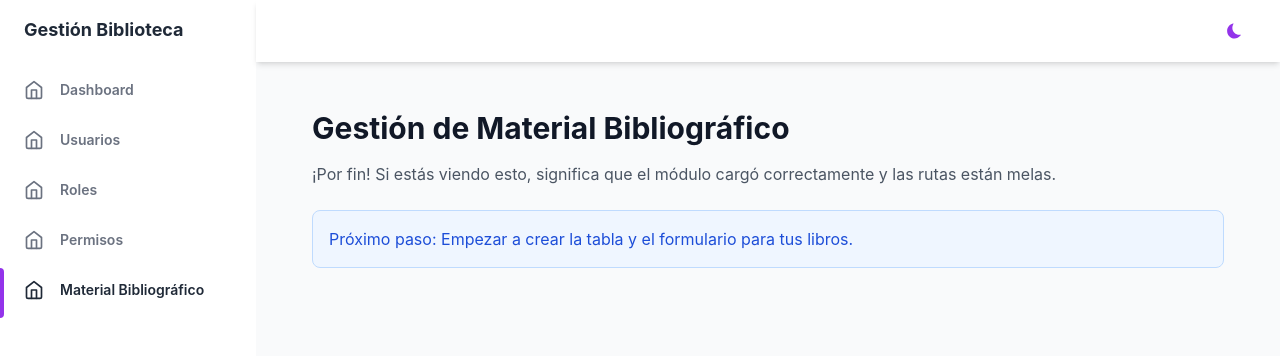
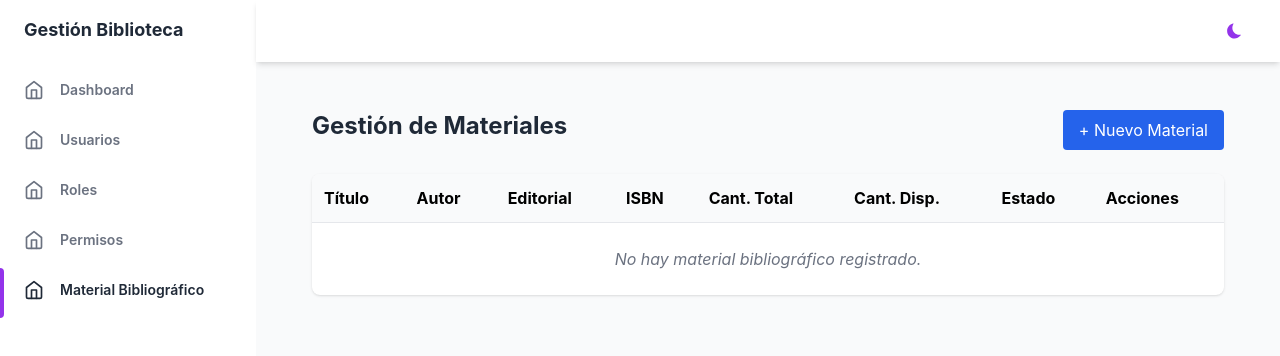
Before and after one commit to Salome2731/FrontGestionBiblioteca, a React (Vite) app: page /app/materiales in a window 1280 px wide. Shown: the top 356 px of the page. Built offline with nearby package versions, Linux system fonts and the light colour scheme.

Commit message:
feat: modulo de materiales completo con CRUD, persistencia y validaciones

```diff
--- a/src/pages/Dashboard/Materiales.jsx
+++ b/src/pages/Dashboard/Materiales.jsx
@@ -1,20 +1,96 @@
-import React from 'react';
-import { useThemeStyles } from "../../context/useThemeStyles.js";
+import React, { useState, useEffect } from 'react';
+import MaterialForm from './materiales/MaterialForm';
 
 const Materiales = () => {
-    const styles = useThemeStyles();
+    const [isModalOpen, setIsModalOpen] = useState(false);
+    const [materiales, setMateriales] = useState(() => {
+        const saved = localStorage.getItem("misMateriales");
+        return saved ? JSON.parse(saved) : [];
+    });
+    const [materialEditando, setMaterialEditando] = useState(null);
+
+    useEffect(() => {
+        localStorage.setItem("misMateriales", JSON.stringify(materiales));
+    }, [materiales]);
+
+    const handleSave = (material) => {
+        if (materialEditando !== null) {
+            const nuevaLista = [...materiales];
+            nuevaLista[materialEditando.index] = material;
+            setMateriales(nuevaLista);
+        } else {
+            setMateriales([...materiales, material]);
+        }
+        setMaterialEditando(null);
+        setIsModalOpen(false);
+    };
+
+    const prepararEdicion = (index) => {
+        setMaterialEditando({ ...materiales[index], index });
+        setIsModalOpen(true);
+    };
+
+    const eliminarMaterial = (index) => {
+        setMateriales(materiales.filter((_, i) => i !== index));
+    };
 
     return (
-        <div className="w-full p-6">
-            <h1 className={`text-2xl sm:text-3xl font-bold ${styles?.textPrimary || 'text-gray-800'}`}>
-                Gestión de Material Bibliográfico
-            </h1>
-            <p className="mt-4 text-gray-600 dark:text-gray-400">
-                ¡Por fin! Si estás viendo esto, significa que el módulo cargó correctamente y las rutas están melas.
-            </p>
-            <div className="mt-6 p-4 bg-blue-50 border border-blue-200 rounded-lg text-blue-700">
-                Próximo paso: Empezar a crear la tabla y el formulario para tus libros.
+        <div className="p-6">
+            <div className="flex justify-between mb-6">
+                <h1 className="text-2xl font-bold text-gray-800">Gestión de Materiales</h1>
+                <button onClick={() => setIsModalOpen(true)} className="bg-blue-600 text-white px-4 py-2 rounded hover:bg-blue-700">
+                    + Nuevo Material
+                </button>
             </div>
+
+            <div className="overflow-x-auto bg-white rounded-lg shadow">
+                <table className="w-full text-left">
+                    <thead>
+                        <tr className="border-b bg-gray-50">
+                            <th className="p-3">Título</th>
+                            <th className="p-3">Autor</th>
+                            <th className="p-3">Editorial</th> {/* NUEVA COLUMNA */}
+                            <th className="p-3">ISBN</th>
+                            <th className="p-3">Cant. Total</th>
+                            <th className="p-3">Cant. Disp.</th>
+                            <th className="p-3">Estado</th>
+                            <th className="p-3">Acciones</th>
+                        </tr>
+                    </thead>
+                    <tbody>
+                        {materiales.length === 0 ? (
+                            <tr>
+                                <td colSpan="8" className="p-6 text-center text-gray-500 italic">
+                                    No hay material bibliográfico registrado.
+                                </td>
+                            </tr>
+                        ) : (
+                            materiales.map((m, index) => (
+                                <tr key={index} className="border-b hover:bg-gray-50">
+                                    <td className="p-3">{m.titulo}</td>
+                                    <td className="p-3">{m.autor}</td>
+                                    <td className="p-3">{m.editorial}</td> {/* DATO AGREGADO */}
+                                    <td className="p-3">{m.isbn}</td>
+                                    <td className="p-3">{m.cantTotal}</td>
+                                    <td className="p-3">{m.cantDisp}</td>
+                                    <td className="p-3">{m.estado}</td>
+                                    <td className="p-3 flex gap-2">
+                                        <button onClick={() => prepararEdicion(index)} className="text-blue-500 hover:underline">Editar</button>
+                                        <button onClick={() => eliminarMaterial(index)} className="text-red-500 hover:underline">Eliminar</button>
+                                    </td>
+                                </tr>
+                            ))
+                        )}
+                    </tbody>
+                </table>
+            </div>
+
+            <MaterialForm
+                isOpen={isModalOpen}
+                onClose={() => {setIsModalOpen(false); setMaterialEditando(null);}}
+                onSave={handleSave}
+                materialAEditar={materialEditando}
+            />
         </div>
     );
 };
--- /dev/null
+++ b/src/pages/Dashboard/materiales/MaterialForm.jsx
@@ -0,0 +1,53 @@
+import React, { useState, useEffect } from 'react';
+
+const MaterialForm = ({ isOpen, onClose, onSave, materialAEditar }) => {
+    const [formData, setFormData] = useState({
+        titulo: '', autor: '', categoria: '', editorial: '',
+        isbn: '', cantTotal: '', cantDisp: '', estado: 'Disponible'
+    });
+
+    useEffect(() => {
+        if (materialAEditar) {
+            setFormData(materialAEditar);
+        } else {
+            setFormData({ titulo: '', autor: '', categoria: '', editorial: '', isbn: '', cantTotal: '', cantDisp: '', estado: 'Disponible' });
+        }
+    }, [materialAEditar]);
+
+    if (!isOpen) return null;
+
+    const handleSubmit = (e) => {
+        e.preventDefault();
+        onSave(formData);
+    };
+
+    return (
+        <div className="fixed inset-0 bg-black bg-opacity-50 flex items-center justify-center p-4 z-50">
+            <form onSubmit={handleSubmit} className="bg-white dark:bg-gray-800 rounded-xl p-6 w-full max-w-lg shadow-2xl">
+                <h2 className="text-xl font-bold mb-4 text-gray-800 dark:text-white">
+                    {materialAEditar ? 'Editar Material' : 'Nuevo Material'}
+                </h2>
+                <div className="grid grid-cols-2 gap-3">
+                    <input className="border p-2 rounded" placeholder="Título" required value={formData.titulo} onChange={(e) => setFormData({...formData, titulo: e.target.value})}/>
+                    <input className="border p-2 rounded" placeholder="Autor" required value={formData.autor} onChange={(e) => setFormData({...formData, autor: e.target.value})}/>
+                    <input className="border p-2 rounded" placeholder="Categoría" required value={formData.categoria} onChange={(e) => setFormData({...formData, categoria: e.target.value})}/>
+                    <input className="border p-2 rounded" placeholder="Editorial" required value={formData.editorial} onChange={(e) => setFormData({...formData, editorial: e.target.value})}/>
+                    <input className="border p-2 rounded" placeholder="ISBN" required value={formData.isbn} onChange={(e) => setFormData({...formData, isbn: e.target.value})}/>
+                    <input type="number" className="border p-2 rounded" placeholder="Cant. Total" required value={formData.cantTotal} onChange={(e) => setFormData({...formData, cantTotal: e.target.value})}/>
+                    <input type="number" className="border p-2 rounded" placeholder="Cant. Disp." required value={formData.cantDisp} onChange={(e) => setFormData({...formData, cantDisp: e.target.value})}/>
+                    <select className="border p-2 rounded" value={formData.estado} onChange={(e) => setFormData({...formData, estado: e.target.value})}>
+                        <option>Disponible</option>
+                        <option>Prestado</option>
+                        <option>Reservado</option>
+                    </select>
+                </div>
+                <div className="flex justify-end gap-2 mt-4">
+                    <button type="button" onClick={onClose} className="px-4 py-2 bg-gray-200 rounded hover:bg-gray-300">Cancelar</button>
+                    <button type="submit" className="px-4 py-2 bg-blue-600 text-white rounded hover:bg-blue-700">Guardar</button>
+                </div>
+            </form>
+        </div>
+    );
+};
+
+export default MaterialForm;
```
Also changed, not shown: src/services/materialService.js (added).
